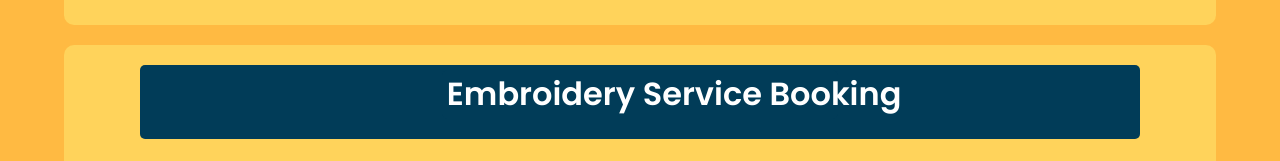
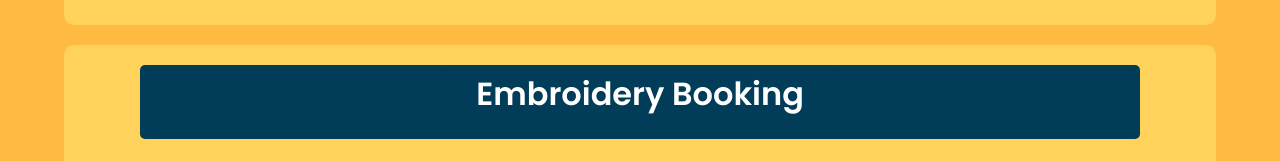
Before and after one commit to yumdmb/stitch-mart, a React (Create React App) app: page /bookingApp in a window 1280 px wide. Shown: the part 747-908 px from the top of the page. Built offline with nearby package versions, Linux system fonts and the light colour scheme.

Commit message:
tukar tajuk sikit

```diff
--- a/src/components/Booking/Booking.jsx
+++ b/src/components/Booking/Booking.jsx
@@ -5,7 +5,7 @@ function Booking() {
     return (
         <div className="booking">
             <div className="header-container">
-                <h2>Embroidery Service Booking</h2>
+                <h2>Embroidery Booking</h2>
             </div>
             <div className="booking-content">
                 <form>
```
